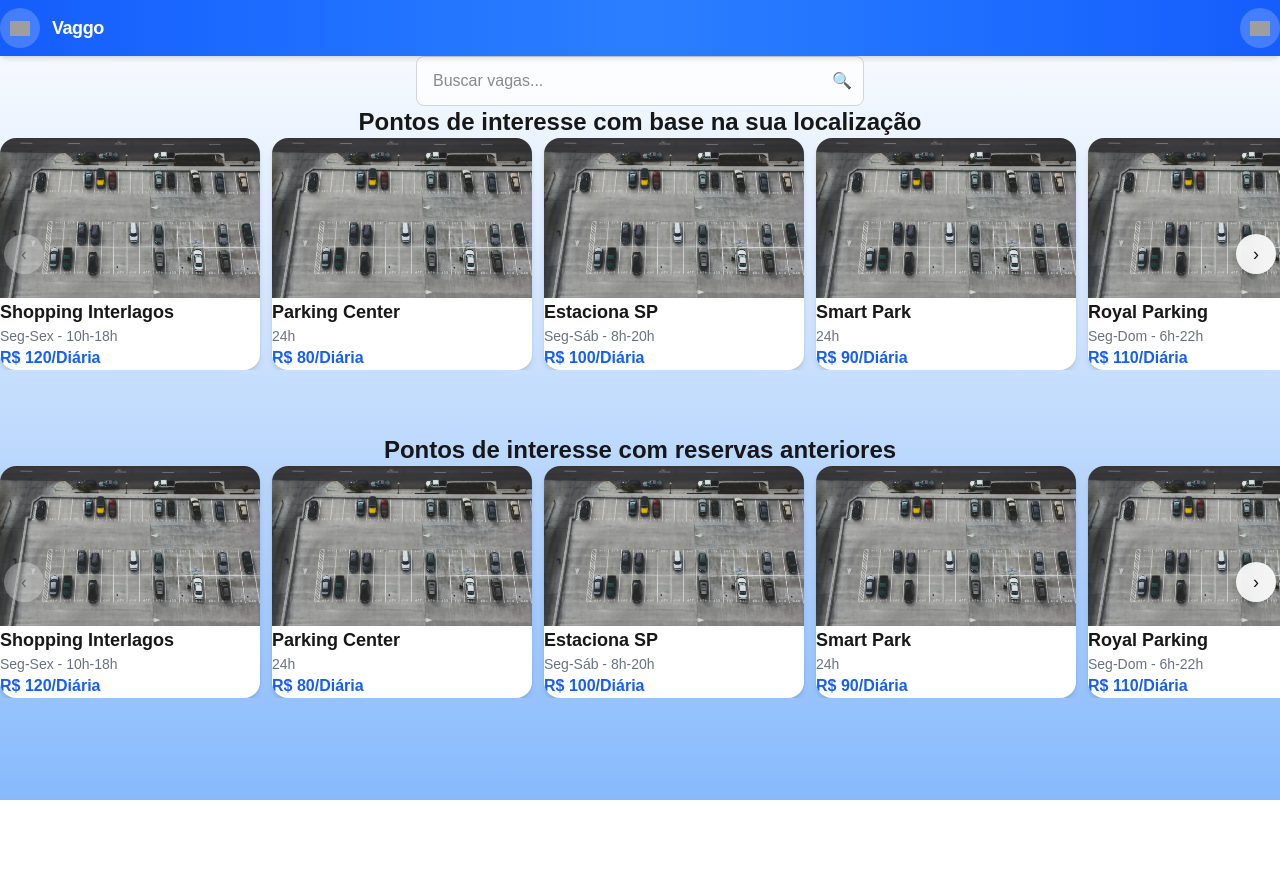
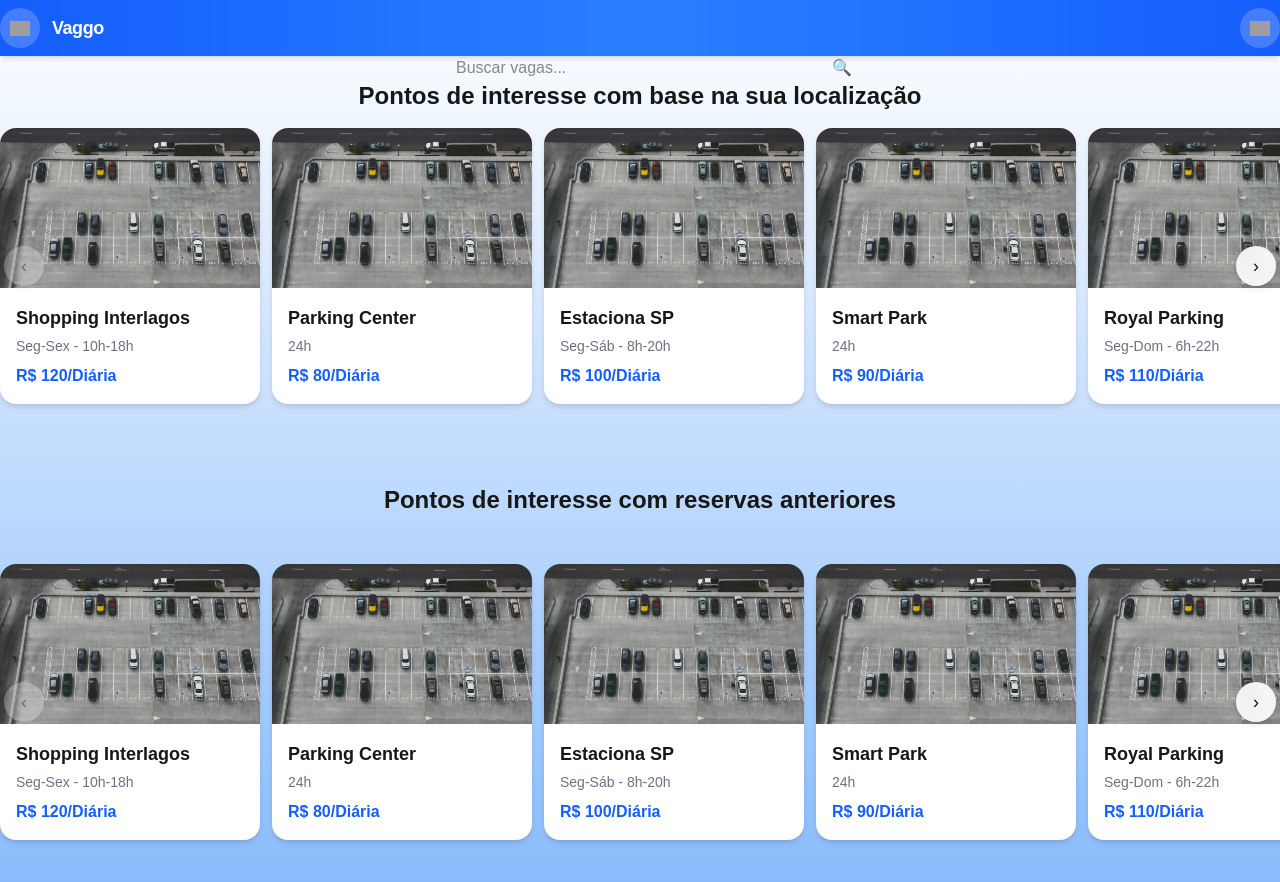
Before and after one commit to DiegoG784/vaggo-web, a Next.js app: page / in a window 1280 px wide. Shown: the top 882 px of the page. Before the commit the page ends 800 px from the top, so only its background shows below. Built offline with nearby package versions, Linux system fonts and the light colour scheme; grey boxes are pictures that could not be loaded.

Commit message:
fixed css margin bug

```diff
--- a/app/globals.css
+++ b/app/globals.css
@@ -5,11 +5,11 @@
   --foreground: #171717;
 }
 
-* {
+/* html {
   margin: 0;
   padding: 0;
   box-sizing: border-box;
-}
+} */
 
 body {
   /* Gradiente vertical: branco → azul claro */
@@ -19,13 +19,13 @@ body {
   color: var(--foreground);
   font-family: Arial, Helvetica, sans-serif;
 
-  width: 100%;
+  /* width: 100%; */
   min-height: 100vh;
-  margin: 0;
-  padding: 0;
+  /* margin: 0; */
+  /* padding: 0; */
 }
 
-.input {
+/* .input {
   @apply px-4 py-3 rounded-lg border border-gray-300 bg-white/70
          focus:outline-none focus:ring-2 focus:ring-blue-400 transition;
-}
+} */
--- a/app/user/dashboard/page.tsx
+++ b/app/user/dashboard/page.tsx
@@ -4,8 +4,6 @@
 
 import Header from "@/component/header"
 import Link from "next/link"
-<<<<<<< HEAD
-=======
 import { useEffect, useState } from "react"
 
 function VehicleCard(raw_data:any) {
@@ -24,7 +22,6 @@ function VehicleCard(raw_data:any) {
         </section>
     )
 }
->>>>>>> 81f52eace40674f31af9e6a5be14941800d6c011
 
 export default function Page() {
     const [carData, setCarData] = useState(null)
@@ -67,14 +64,10 @@ export default function Page() {
 
             <Header/>
 
-<<<<<<< HEAD
-            <h1>Olá [Usuário]!</h1>
-=======
             <h1>Olá {userData.person.name}!</h1>
->>>>>>> 81f52eace40674f31af9e6a5be14941800d6c011
             <Link href={"/user/vehicle/register"}>Registrar Veículo</Link>
 
-            <section className="mb-3">
+            <section className="mb-1">
                 <h1>Mensagens</h1>
                 <div>
                     [Insira uma lista de últimos contatos]
```
